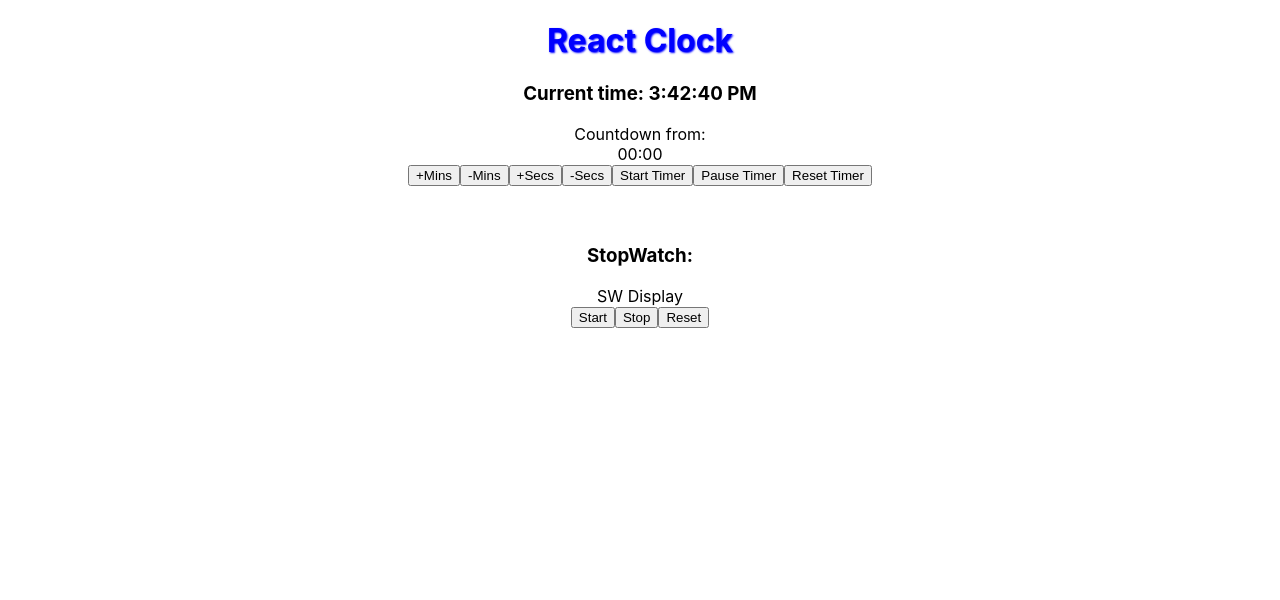
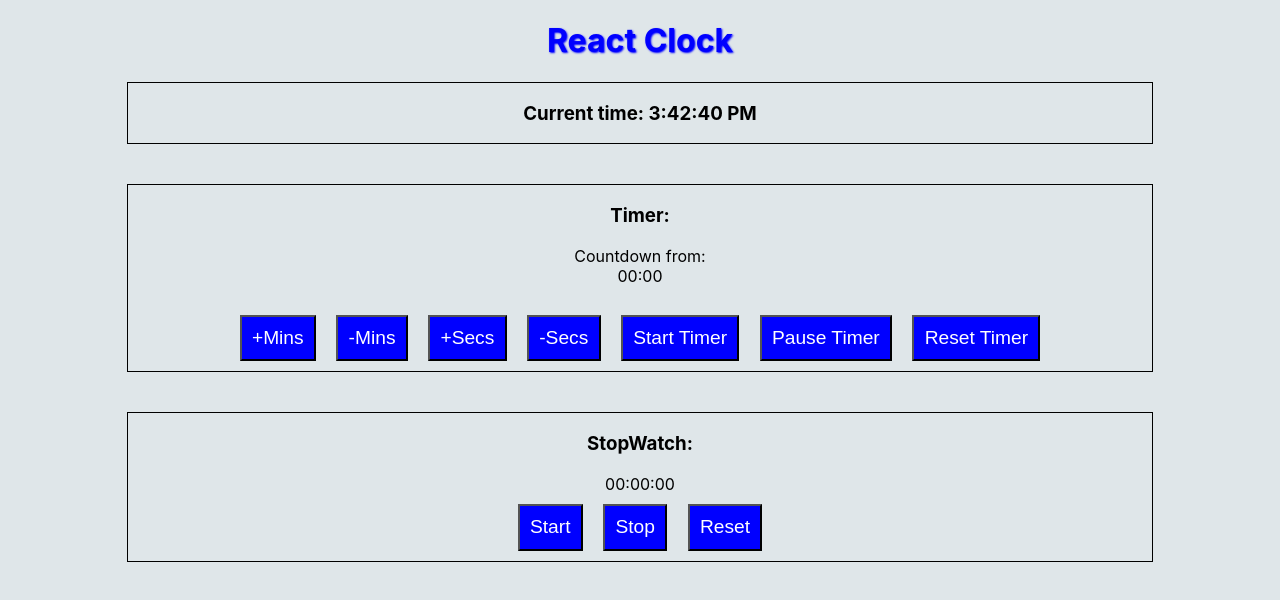
Before and after one commit to michaelohalloran/react-clock, a React (Create React App) app: page / in a window 1280 px wide. Shown: the top 600 px of the page. Built offline with nearby package versions, Linux system fonts and the light colour scheme.

Commit message:
add working stopwatch functionality

```diff
--- a/src/App.css
+++ b/src/App.css
@@ -1,5 +1,6 @@
 body {
   text-align: center;
+  background-color: rgba(223, 230, 233,1.0);
 }
 
 
@@ -8,3 +9,22 @@ body {
   text-shadow: 1px 1px 2px;
   font-size: 2rem;
 }
+
+.timer-container, .sw-container, .clock {
+  border: 1px solid black;
+  margin: 0 auto;
+  width: 80%;
+}
+
+.btns {
+  margin: 1%;
+  padding: 1%;
+  color: white;
+  background-color: blue;
+  font-size: 1.2rem;
+}
+
+.btns:hover {
+  background-color: white;
+  color: blue;
+}
--- a/src/App.js
+++ b/src/App.js
@@ -6,7 +6,6 @@ import TimerContainer from './TimerContainer';
 import Button from './Button';
 import Stopwatch from './Stopwatch';
 import StopwatchContainer from './StopwatchContainer';
-
 
 
 
@@ -25,7 +24,13 @@ class App extends Component {
       swMins: '00',
       swSecs: '00',
       swMs: '00',
-      startSWFlag: false
+      startedSWFlag: false,
+      pausedSWFlag: false,
+      swStart: null,
+      swTimeStamp: null,
+      stampHolder: null,
+      start: 0,
+      test: 0
     }
     this.getTime = this.getTime.bind(this);
     this.changeTimer = this.changeTimer.bind(this);
@@ -34,7 +39,6 @@ class App extends Component {
     this.startTimer = this.startTimer.bind(this);
     // this.decreaseSecs = this.decreaseSecs.bind(this);
     this.resetTimer = this.resetTimer.bind(this);
-    this.formatSWSecMin = this.formatSWSecMin.bind(this);
   }
 
   //start interval to show time each second
@@ -68,13 +72,9 @@ class App extends Component {
     return preTime >=0 && preTime <=59 ? preTime < 10 ? `0${preTime}` : preTime : `00`;
   }
 
-  formatSWSecMin() {
-
-  }
-
   //Grabs button value and adds or subtracts mins/secs based on value
   changeTimer(e) {
-    console.log('inside changeTimer : ', e.target.value);
+    // console.log('inside changeTimer : ', e.target.value);
     // e.target.value == '+Mins' ? this.setState({timerMins: 3}) : console.log('null');
     switch(e.target.value) {
       case '+Mins':
@@ -105,7 +105,15 @@ class App extends Component {
         break;
       case '-Secs':
         this.setState((prevState)=> {
-          return {timerSecs: this.formatTime(+prevState.timerSecs-1)}
+          //if e.g. 1:00, allow -Secs to go to 00:59
+          if(prevState.timerSecs === '00' && prevState.timerMins !== '00') {
+              return {
+                timerSecs: '59',
+                timerMins: this.formatTime(+prevState.timerMins - 1)
+              }
+          } else {
+              return {timerSecs: this.formatTime(+prevState.timerSecs-1)}
+          }
         });
         break;
       default:
@@ -113,8 +121,6 @@ class App extends Component {
           return;
     }
   }
-
-
 
   countdown =()=> {
     this.setState(prevState=> {
@@ -133,7 +139,6 @@ class App extends Component {
       });
   }
 
-
   startTimer() {
     console.log('hit start timer');
     const {startTimerFlag, timerMins, timerSecs} = this.state;
@@ -141,13 +146,12 @@ class App extends Component {
     if(!startTimerFlag && timerMins === '00' && timerSecs === '00') {
       this.setState({timerMsg: 'You must add time before starting the timer'});
     } else {
-      //tell app that timer has been started via a flag
-      this.setState({startTimerFlag: true});
+      //tell app that timer has been started via a flag, and clear any errorMsg
+      this.setState({startTimerFlag: true, timerMsg: ''});
       //Every second, run countdown
       this.decreaseSecs = setInterval(this.countdown,1000);
     }
   }
-
 
   //clears the setInterval
   stopCountdown = ()=> {
@@ -168,17 +172,158 @@ class App extends Component {
     this.setState({
       timerSecs: '00',
       timerMins: '00',
-      startTimerFlag: false
+      startTimerFlag: false,
+      timerMsg: ''
     });
   }
 
+  stopwatchCount = ()=> {
+    // console.log('hit stopwatch countdown');
+    // const {startedSWFlag, swMins, swSecs, swMs} = this.state;
+    let {swStart, swTimeStamp, startedSWFlag, pausedSWFlag} = this.state;
+    let currentDate = new Date();
+    let currentTimeStamp = currentDate.getTime();
+    let ms = currentTimeStamp - swTimeStamp;
+    let msDisplay = this.formatMs(ms);
+    let secs = (ms - ms%1000)/1000; //ex: 8547 ms - 547 ms = 8000, then 8000/1000 = 8secs
+    let secsDisplay = this.formatSWTime(secs);
+    let mins = (secs - secs%60)/60; //ex: 127 secs - 7 secs = 120 secs, then 120/60 = 2 mins
+    let minsDisplay = this.formatSWTime(mins);
+    this.setState({
+      swMins: minsDisplay,
+      swSecs: secsDisplay,
+      swMs: msDisplay,
+      startedSWFlag: true,
+      stampHolder: (new Date()).getTime()
+    });
+    // console.log(`mins: ${minsDisplay} secs: ${secsDisplay} ms: ${msDisplay}`);
+  }
+
+  calcSWStart = ()=> {
+    this.setState({
+      swStart: new Date(),
+      swTimeStamp: (new Date()).getTime()
+    });
+  }
+
+  changeStampToHumanReadable = ()=> {
+    let {swStart, swTimeStamp} = this.state;
+    if(swStart) {
+      console.log('human readable: ', swStart.toLocaleTimeString());
+    } else {
+      console.log('swStart is null');
+    }
+  }
+
+  startSW = ()=> {
+    const {startedSWFlag, pausedSWFlag} = this.state;
+    //if not yet started, then calculate a starting point
+    if(!startedSWFlag) {
+      console.log('hit start SW new');
+      this.calcSWStart();
+      this.setState({test: new Date() - this.state.start});
+      this.startStopwatch = setInterval(this.stopwatchCount,1);
+    }
+    //if resuming from pause, use paused timestamp for count
+    else if(pausedSWFlag) {
+      // this.calcSWStart();
+      console.log('resuming from pause, timestamp is', this.state.swTimeStamp);
+      this.startStopwatch = setInterval(this.stopwatchCount,1);
+    }
+  }
+
+  pauseSW = ()=> {
+    console.log('hit pauseSW');
+    //store the timestamp at stopping point
+    this.changeStampToHumanReadable();
+
+    //change paused flag
+    this.setState({
+      pausedSWFlag: true,
+    });
+    //stop the running SW
+    clearInterval(this.startStopwatch);
+  }
+
+  getResumeSWTime = ()=> {
+    console.log('called getResumeSWTime');
+    //add paused times to state
+    // this.setState({
+    //   ms:
+    // });
+  }
+
+  resetSW = ()=> {
+    console.log('hit resetSW');
+    //pause the stopwatch
+    this.pauseSW();
+    //reset the display and reset flag to false
+    this.setState({
+      swMins: '00',
+      swSecs: '00',
+      swMs: '00',
+      startedSWFlag: false
+    });
+  }
+
+  adjustSWDisplay = stringTime => {
+    //make it a string so it can be sliced
+    stringTime = stringTime.toString();
+    if(+stringTime >= 0 && +stringTime < 10) {
+      stringTime = `0${stringTime.slice(0,2)}`;
+    } else if(+stringTime >= 10 && +stringTime < 60) {
+        stringTime = stringTime.slice(0,2);
+      }
+      return stringTime.toString();
+  }
+
+  formatSWTime = time => {
+      time = time.toString();
+      //if time is 60 secs+ or 60+mins, reset and do the checks from 0
+      if(!(+time < 60)) {
+        time = this.adjustSWDisplay(time%60);
+      } else {
+        time = this.adjustSWDisplay(time);
+      }
+    return time.toString();
+  }
+
+  formatMs = time => {
+    //ms = only last 3 digits
+    time%=1000;
+    //append two 0's for single digits
+    if(time>=0 && time < 10) {
+      return `00${time}`;
+    }
+    //append one 0 for double digits
+    else if(time >=10 && time <100) {
+      return `0${time}`;
+    }
+    else {
+      return time.toString();
+    }
+  }
+
   render() {
-    const {currentTime, loading, timerMins, timerSecs, startTimerFlag, timerMsg} = this.state;
+    const {
+      currentTime,
+      loading,
+      timerMins,
+      timerSecs,
+      startTimerFlag,
+      timerMsg,
+      swMins,
+      swSecs,
+      swMs,
+      startedSWFlag
+    } = this.state;
 
     return (
       <div>
         <h1 className="title">React Clock</h1>
         <Clock loading={loading} now={currentTime}/>
+        <br />
+        <br />
         <TimerContainer
           time={{timerMins, timerSecs, startTimerFlag, timerMsg}}
           changeTimer={this.changeTimer}
@@ -189,8 +334,10 @@ class App extends Component {
         <br />
         <br />
         <StopwatchContainer
-          changeSW={this.changeTimer}
-          startSW={this.startTimer}
+          stopwatch={{swMins, swSecs, swMs, startedSWFlag}}
+          pauseSW={this.pauseSW}
+          resetSW={this.resetSW}
+          startSW={this.startSW}
         />
       </div>
     );
--- a/src/Button.js
+++ b/src/Button.js
@@ -3,7 +3,11 @@ import React from 'react';
 const Button = (props)=> {
     // console.log('btn values ', props);
     return (
-    <button value={props.value} onClick={props.onClick}>
+    <button
+        className="btns"
+        value={props.value}
+        onClick={props.onClick}
+    >
         {props.value ? props.value : props.children}
     </button>
     );
--- a/src/Clock.js
+++ b/src/Clock.js
@@ -15,7 +15,7 @@ class Clock extends Component {
   // }
 
     return (
-      <div>
+      <div className="clock">
         <h3>Current time: {timeDisplay}</h3>
       </div>
     );
--- a/src/Stopwatch.js
+++ b/src/Stopwatch.js
@@ -3,9 +3,10 @@ import Button from './Button';
 
 class Stopwatch extends Component {
     render() {
+        const {swMins, swSecs, swMs, startedSWFlag} = this.props.stopwatch;
         return (
             <div>
-                SW Display
+                {swMins}:{swSecs}:{swMs}
             </div>
         )
     }
--- a/src/StopwatchBtns.js
+++ b/src/StopwatchBtns.js
@@ -3,15 +3,15 @@ import Button from './Button';
 
 const StopwatchBtns = (props)=> {
 
-    const {startSW, changeSW} = props;
+    const {startSW, pauseSW, resetSW} = props;
 
     return (
         <div>
-            <Button onClick={changeSW} value="Start">
+            <Button onClick={startSW} value="Start">
             </Button>
-            <Button onClick={changeSW} value="Stop">
+            <Button onClick={pauseSW} value="Stop">
             </Button>
-            <Button onClick={changeSW} value="Reset">
+            <Button onClick={resetSW} value="Reset">
             </Button>
         </div>
     );
--- a/src/StopwatchContainer.js
+++ b/src/StopwatchContainer.js
@@ -5,16 +5,17 @@ import StopwatchBtns from './StopwatchBtns';
 
 class StopwatchContainer extends Component {
     render() {
-
-        const {changeSW, startSW} = this.props;
+        const {swMins, swSecs, swMs, startedSWFlag} = this.props.stopwatch;
+        const {resetSW, pauseSW, startSW} = this.props;
 
         return (
-            <div>
+            <div className="sw-container">
                 <h3>StopWatch:</h3>
-                <Stopwatch />
+                <Stopwatch stopwatch={{swMins, swSecs, swMs, startedSWFlag}}/>
                 <StopwatchBtns
-                    changeSW={changeSW}
                     startSW={startSW}
+                    pauseSW={pauseSW}
+                    resetSW={resetSW}
                 />
             </div>
         )
--- a/src/Timer.js
+++ b/src/Timer.js
@@ -4,16 +4,14 @@ import React, {Component} from 'react';
 class Timer extends Component {
 
   render() {
-    let {timerMins, timerSecs, startTimerFlag, timerMsg} = this.props.time;
-    // console.log('startTimerFlag in render ', startTimerFlag);
+    const {timerMins, timerSecs, startTimerFlag, timerMsg} = this.props.time;
 
     //if timer has started and hit 0, show msg
     let msg;
     // msg = (startTimerFlag && timerMins ==='00' && timerSecs === '00') ? <h3>Time's up!</h3> : timerMsg;
     if(!startTimerFlag && timerMins === '00' && timerSecs === '00') {
-      console.log('hit if inside Timer render');
-      msg = timerMsg;
-    } else if(!startTimerFlag && timerMins ==='00' && timerSecs === '00') {
+      msg = <h3>{timerMsg}</h3>;
+    } else if(startTimerFlag && timerMins ==='00' && timerSecs === '00') {
       msg = <h3>Time's up!</h3>;
     }
 
--- a/src/TimerContainer.js
+++ b/src/TimerContainer.js
@@ -4,12 +4,13 @@ import TimerBtns from './TimerBtns';
 
 const TimerContainer = (props)=> {
 
-    const {timerMins, timerSecs, startTimerFlag} = props.time;
+    const {timerMins, timerSecs, startTimerFlag, timerMsg} = props.time;
     const {changeTimer, startTimer, pauseTimer, resetTimer} = props;
 
    return (
-        <div>
-            <Timer time={{timerMins, timerSecs, startTimerFlag}}/>
+        <div className="timer-container" >
+            <h3>Timer:</h3>
+            <Timer time={{timerMins, timerSecs, startTimerFlag, timerMsg}}/>
             <TimerBtns
                 changeTimer={changeTimer}
                 startTimer={startTimer}
```
